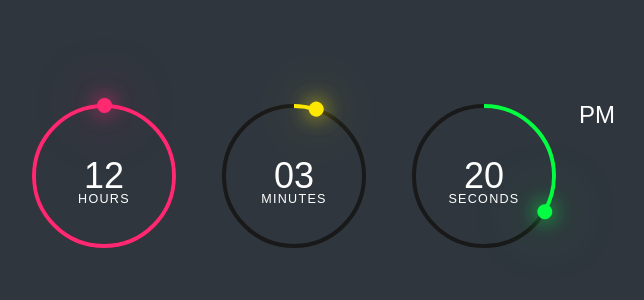
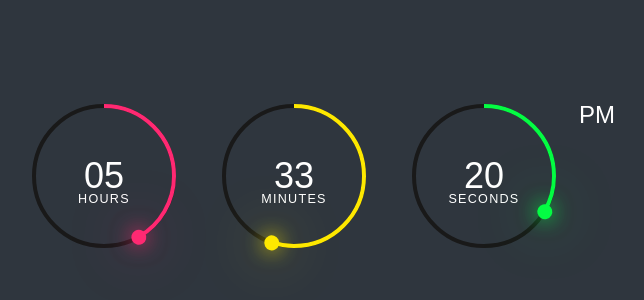
Before and after one commit to rkumar181298/digitalClock, a plain HTML site: page index.html in a window 1280 px wide. Shown: the part 224-524 px from the top of the page, without its empty margins (326-970 px from the left). Drawn offline with Linux system fonts and the light colour scheme; a web font is replaced by a local one.

Commit message:
minor update

```diff
--- a/index.html
+++ b/index.html
@@ -59,10 +59,12 @@
             let min_dot = document.querySelector('.min_dot');
             let sec_dot = document.querySelector('.sec_dot');
 
-
-            let h = new Date().getHours();
-            let m = new Date().getMinutes();
-            let s = new Date().getSeconds();
+            let date = new Date();
+            date.setHours(date.getHours()+5);
+            date.setMinutes(date.getMinutes()+30);
+            let h = date.getHours();
+            let m = date.getMinutes();
+            let s = date.getSeconds();
             let am = h>=12? "PM":"AM";
 
             if(h>12) {
```
